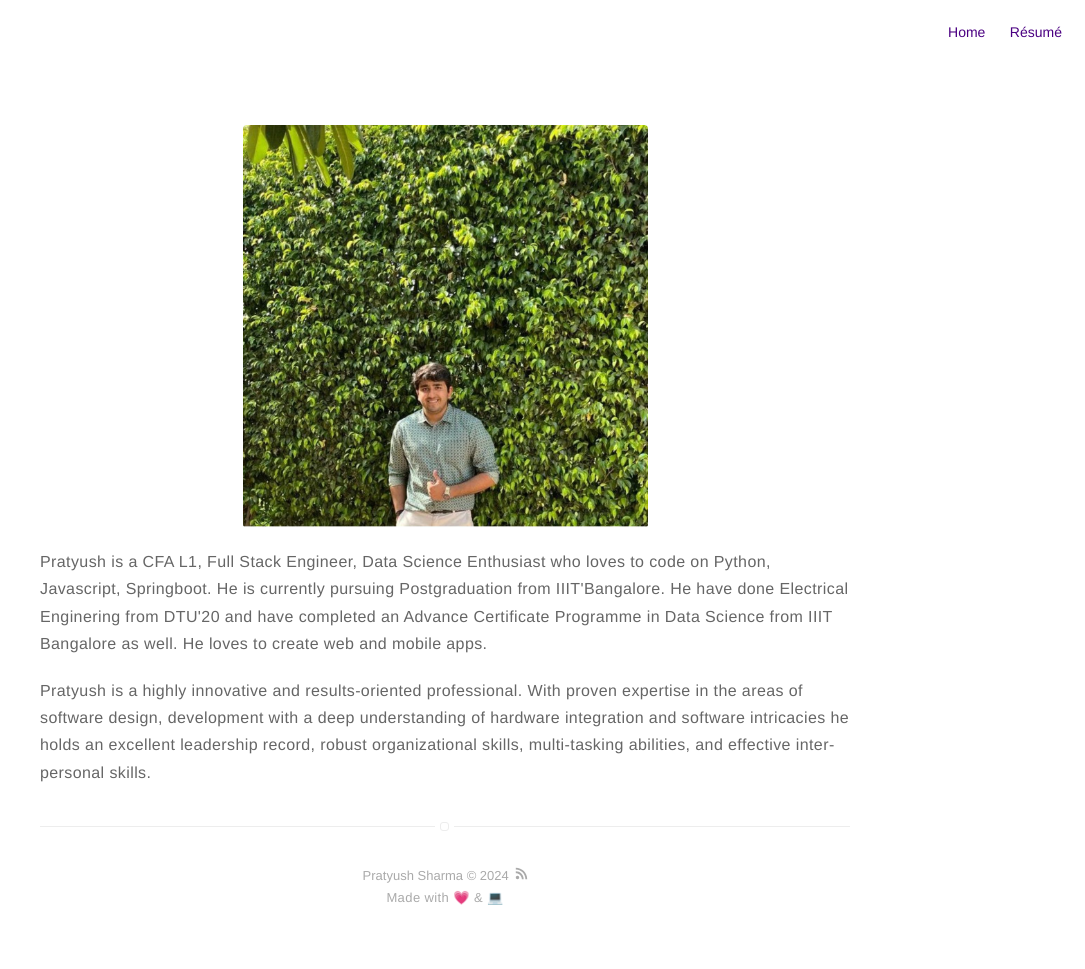
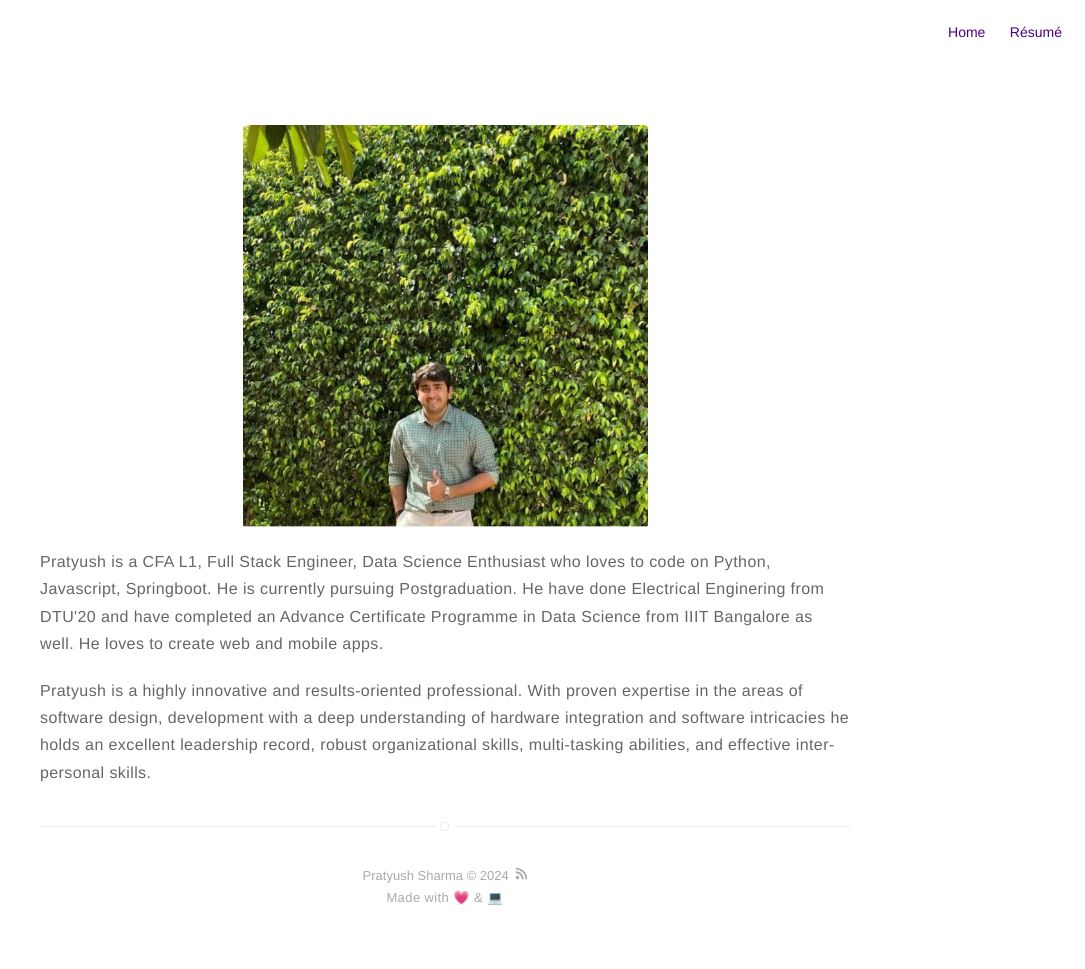
Before and after one commit to Pratyuxh/Pratyuxh.github.io, a Jekyll site: the page built from about.md, in a window 1280 px wide. Shown: the whole page, without its empty margins (195-1280 px from the left). Built offline with Jekyll 4.4.1, drawn with Linux system fonts in a browser that asks for light colours.

Commit message:
Bio Updated

```diff
--- a/about.md
+++ b/about.md
@@ -5,7 +5,7 @@ layout: page
 ![Profile Image]({% if site.external-image %}{{ site.picture }}{% else %}{{ site.url }}/{{ site.picture }}{% endif %})
 
 <p>
-Pratyush is a CFA L1, Full Stack Engineer, Data Science Enthusiast who loves to code on Python, Javascript, Springboot. He is currently pursuing Postgraduation from IIIT'Bangalore. He have done Electrical Enginering from DTU'20 and have completed an Advance Certificate Programme in Data Science from IIIT Bangalore as well. He loves to create web and mobile apps.
+Pratyush is a CFA L1, Full Stack Engineer, Data Science Enthusiast who loves to code on Python, Javascript, Springboot. He is currently pursuing Postgraduation. He have done Electrical Enginering from DTU'20 and have completed an Advance Certificate Programme in Data Science from IIIT Bangalore as well. He loves to create web and mobile apps.
 </p>
 
 <p>
```
